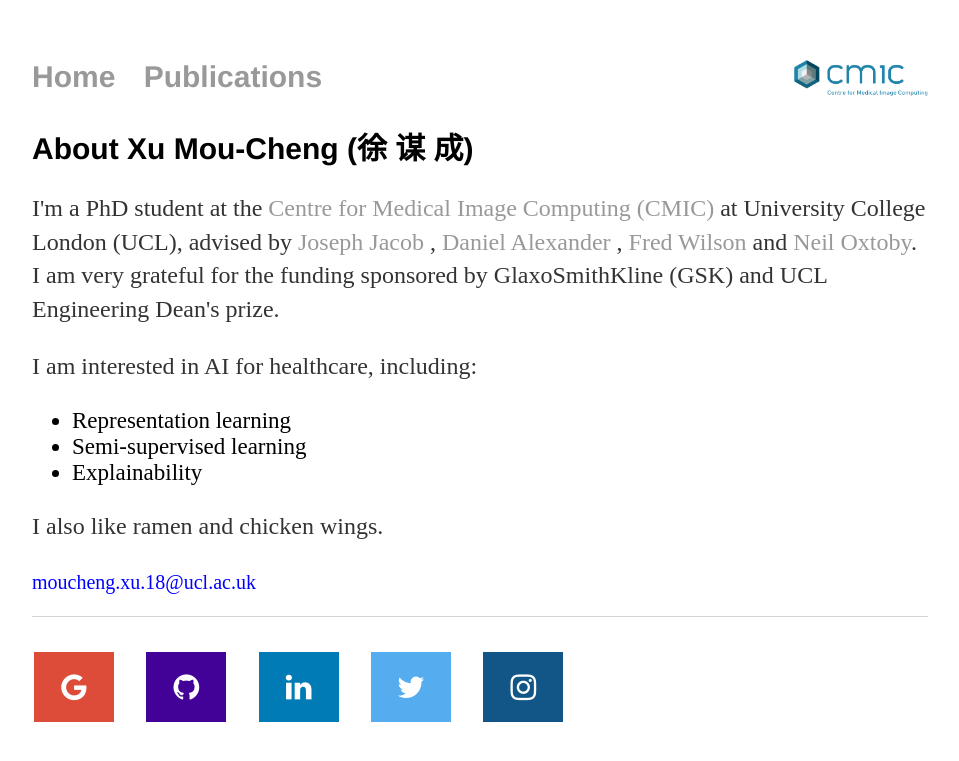
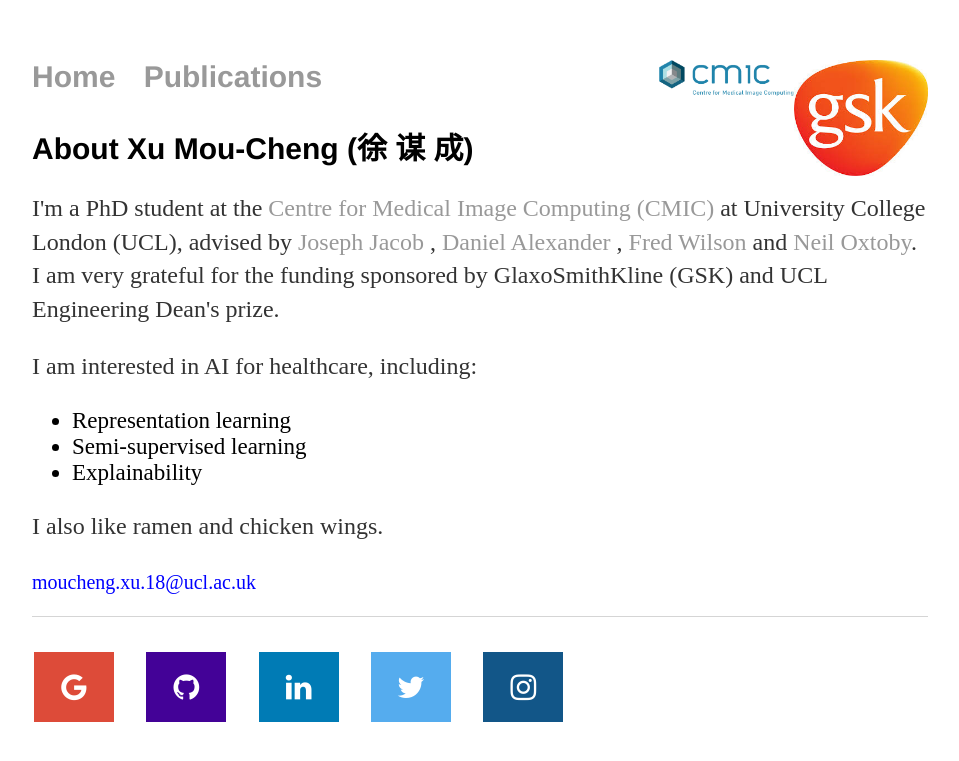
Before and after one commit to moucheng2017/mouchengxu.github.io, a Jekyll site: the page built from index.html, in a window 1280 px wide. Shown: the top 761 px of the page, without its empty margins (160-1119 px from the left). Built offline with Jekyll 4.4.1, drawn with Linux system fonts in a browser that asks for light colours.

Commit message:
Update default.html

```diff
--- a/_layouts/default.html
+++ b/_layouts/default.html
@@ -13,7 +13,7 @@
 	        		<li><a href="/projects">Publications</a></li>
 
 <!-- 				<li><img src="/ucl.png" style="float:right;width:200;height:140;"><li> -->
-<!-- 				<li><img src="/gsk.jpeg" style="float:right;width:200;height:140;"><li> -->
+				<li><img src="/gsk.jpeg" style="float:right;width:200;height:140;"><li>
 				<li><img src="/cmic.png" style="float:right;width:200;height:140;"><li>
 
 	    		</ul>
```
